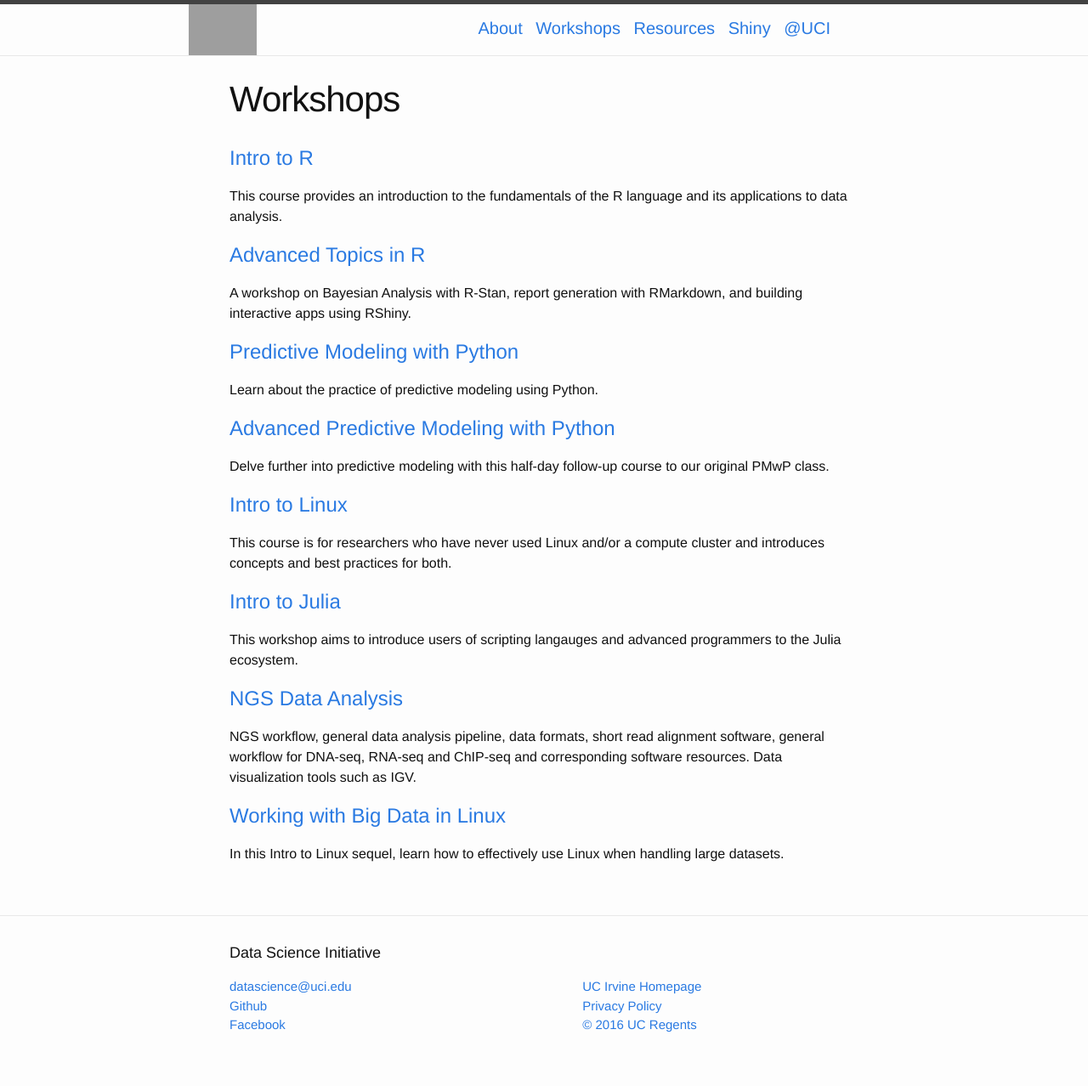
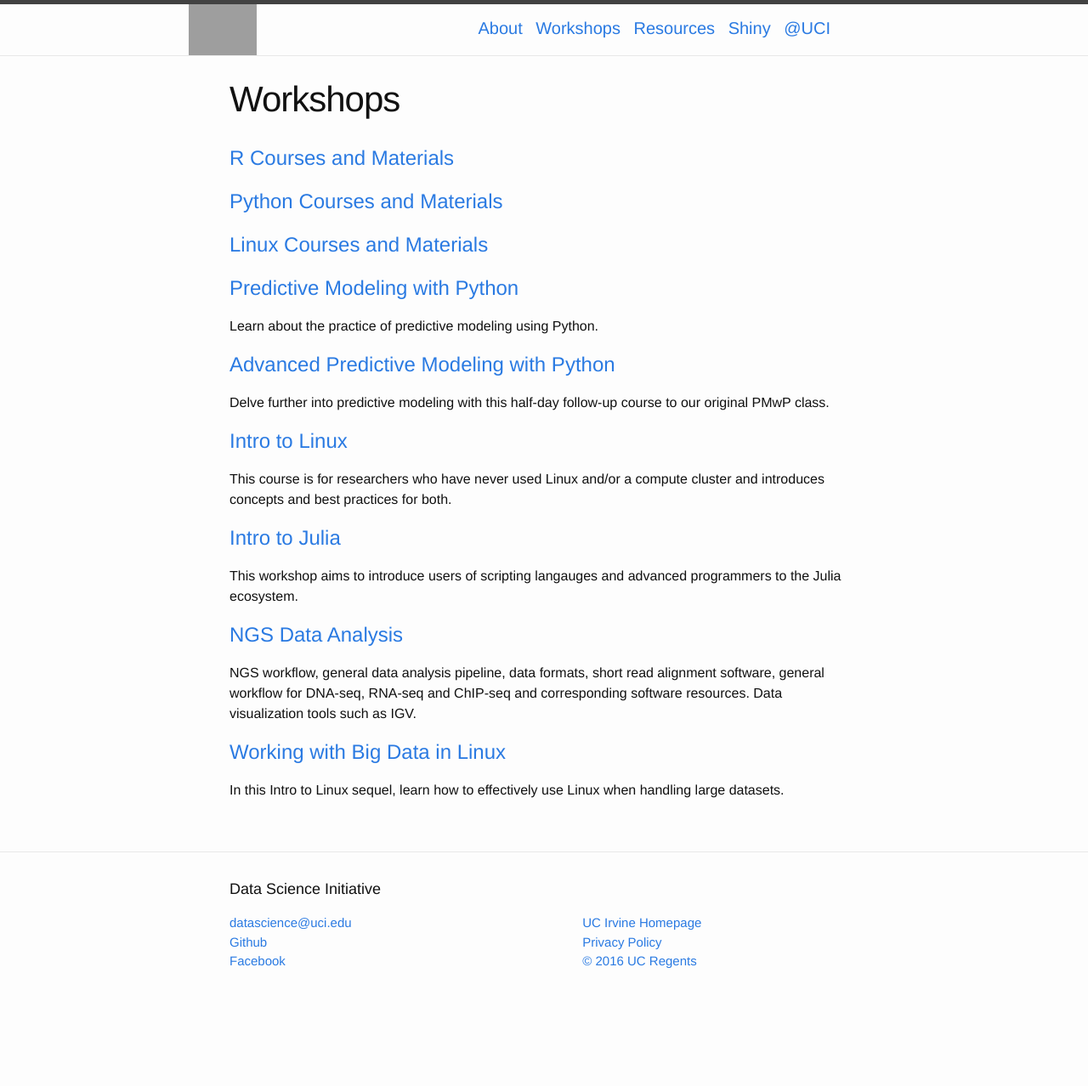
Before and after one commit to UCIDataScienceInitiative/UCIDataScienceInitiative.github.io, a Jekyll site: the page built from Workshops/index.html, in a window 1280 px wide. Shown: the whole page at 85% size. Built offline with Jekyll 4.4.1, drawn with Linux system fonts in a browser that asks for light colours; after the commit the page ends 1203 px from its top, so only the background shows below that; grey boxes are pictures that could not be loaded.

Commit message:
Added links to condensed pages

```diff
--- a/Workshops/index.html
+++ b/Workshops/index.html
@@ -4,11 +4,11 @@ title: Workshops
 permalink: /Workshops/
 ---
 
-<h1><a href="https://ucidatascienceinitiative.github.io/Workshops/IntroR/" >Intro to R</a></h1>
-<p>This course provides an introduction to the fundamentals of the R language and its applications to data analysis.</p>
+<h1><a href="https://ucidatascienceinitiative.github.io/R" >R Courses and Materials</a></h1>
 
-<h1><a href="https://ucidatascienceinitiative.github.io/Workshops/TopicsR/" >Advanced Topics in R</a></h1>
-<p>A workshop on Bayesian Analysis with R-Stan, report generation with RMarkdown, and building interactive apps using RShiny.</p>
+<h1><a href="https://ucidatascienceinitiative.github.io/Python" >Python Courses and Materials</a></h1>
+
+<h1><a href="https://ucidatascienceinitiative.github.io/Linux" >Linux Courses and Materials</a></h1>
 
 <h1><a href="https://ucidatascienceinitiative.github.io/Workshops/ModelwithPython/"  >Predictive Modeling with Python</a></h1>
 <p>Learn about the practice of predictive modeling using Python.</p>
```
